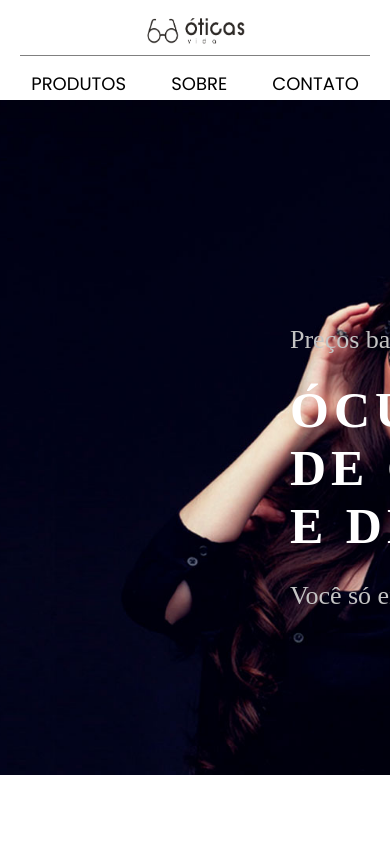
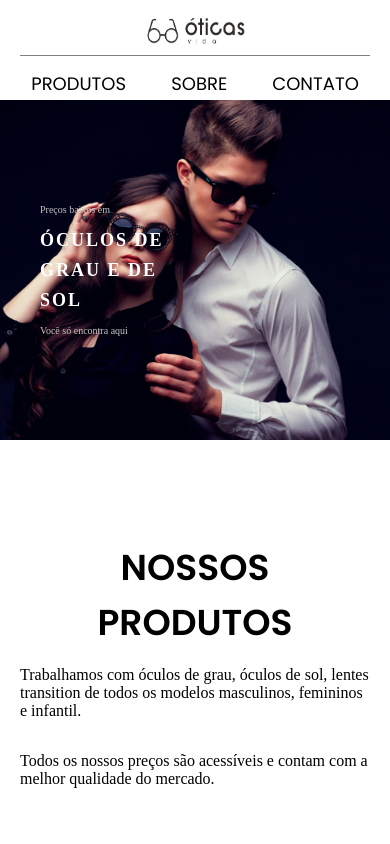
Before and after one commit to LeandroMayron/-tica-viva, a React (Create React App) app: page / in a window 390 px wide. Shown: the top 844 px of the page. Built offline with nearby package versions, Linux system fonts and the light colour scheme; a web font is replaced by a local one.

Commit message:
(Style)Estilizado a seçao topo e capa para width: 551px

```diff
--- a/src/Componentes/conteudo/SecaoCapa/Style.css
+++ b/src/Componentes/conteudo/SecaoCapa/Style.css
@@ -33,3 +33,34 @@
     color: #fff;
     letter-spacing: 5px;
 }
+
+@media only screen and (max-width: 551px){
+    .secaoCapa{
+        width: 100%;
+        height: 80%;
+        background-position: right;
+    }
+
+    .conteudoCapa{
+        width: 200px;
+        height: 300px;
+        margin: 0;
+        display: flex;
+        flex-direction: column;
+        justify-content: center;
+    }
+
+    .paragrafoCapa{
+        font-size: 10px;
+        color: rgb(196, 196, 196);
+    }
+
+    .titulo{
+        margin: 0;
+        font-size: 18px;
+        color: #fff;
+        letter-spacing: 2px;
+        line-height: 30px;
+        text-align: start;
+    }
+}
```
